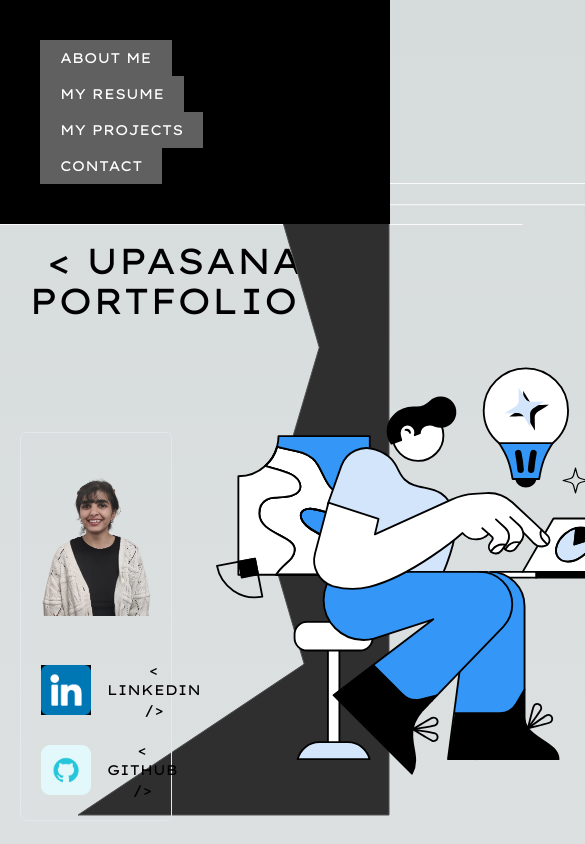
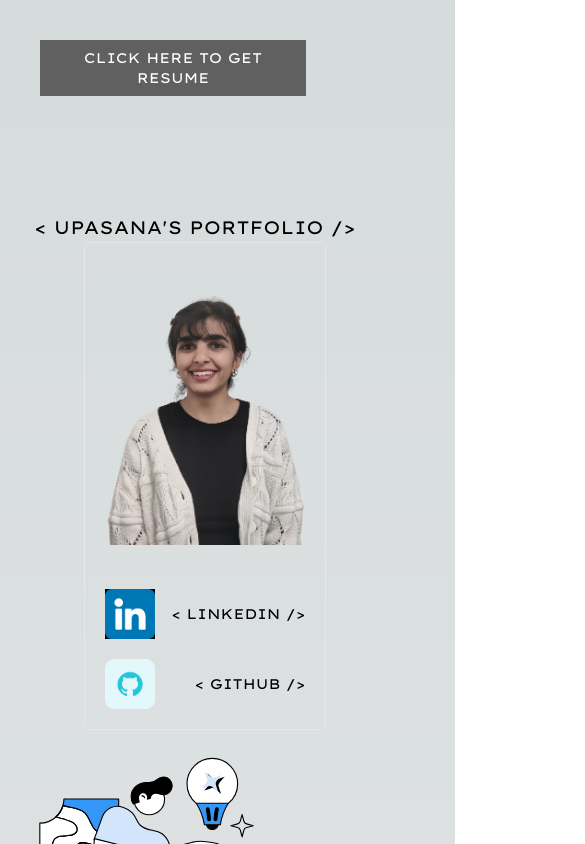
Before and after one commit to iamdealer02/portfolio, a Next.js app: page / in a window 390 px wide. Shown: the top 844 px of the page, 585 px wide, since content can reach past the window. Built offline with nearby package versions, Linux system fonts and the light colour scheme.

Commit message:
Responsiveness : Part 1

```diff
--- a/app/globals.css
+++ b/app/globals.css
@@ -48,3 +48,10 @@ body {
   opacity: 1;
   pointer-events: auto;
 }
+.studyAnimation{
+  width: 500px;
+  /* media query */
+  @media (max-width: 768px) {
+    width: 300px;
+  }
+}
--- a/components/shared/AboutMe.tsx
+++ b/components/shared/AboutMe.tsx
@@ -3,35 +3,35 @@ import React from 'react'
 
 const AboutMe = () => {
   return (
-    <div id='aboutMe'  className=' p-28 mt-40 mb-16 mx-auto '>
+    <div id='aboutMe'  className=' p-28 md:mt-40 mt-80 mb-16 mx-auto '>
       <div className='heading flex flex-row justify-center '>
         <div className=' font-limelight  text-4xl'>ABOUT ME</div>
           <Image src='/assets/aboutMe.png' width={100} height={10} alt='aboutme'/>
       </div>
       <div className='flex flex-col mx-auto mt-10 max-w-3xl'>
-        <div className='flex flex-col space-y-11'>
-          <div className='bg-blue-300 rounded-md text-black w-80 p-3 self-start'>
+        <div className='flex flex-col space-y-11 '>
+          <div className='bg-blue-300 rounded-md text-black md:w-80 w-60 p-3 self-start'>
             <p className='text-sm'>I am a 20 year old Computer Science student passionate about learning and innovation.</p>
             <div className='flex items-center mt-1'>
               <img className='w-4 h-4 rounded-full mr-1' src='/assets/user.jpg' alt='upasana'/>
               <div className='text-gray-500 text-xs'>Upasana Sharma</div>
             </div>
           </div>
-          <div className='bg-blue-300 rounded-md text-black w-80 p-3 self-end'>
+          <div className='bg-blue-300 rounded-md text-black md:w-80 w-60 p-3 self-end'>
             <p className='text-sm'>I am studying Computer Science in EPITA, France.</p>
             <div className='flex items-center mt-1'>
               <img className='w-4 h-4 rounded-full mr-1' src='/assets/user.jpg' alt='upasana'/>
               <div className='text-gray-500 text-xs'>Upasana Sharma</div>
             </div>
           </div>
-          <div className='bg-blue-300 rounded-md text-black w-80 p-3 self-start'>
+          <div className='bg-blue-300 rounded-md text-black md:w-80 w-60 p-3 self-start'>
             <p className='text-sm'>I am a Web Developer skilled in ReactJS, NextJS, NodeJS, Tailwind, Typescript, Javascript, Flask and many more.</p>
             <div className='flex items-center mt-1'>
               <img className='w-4 h-4 rounded-full mr-1' src='/assets/user.jpg' alt='upasana'/>
               <div className='text-gray-500 text-xs'>Upasana Sharma</div>
             </div>
           </div>
-          <div className='bg-blue-300 rounded-md text-black w-80 p-3 self-end'>
+          <div className='bg-blue-300 rounded-md text-black md:w-80 w-60 p-3 self-end'>
             <p className='text-sm'>I am a fast learner who is constantly learning new skills and building experience.</p>
             <div className='flex items-center mt-1'>
               <img className='w-4 h-4 rounded-full mr-1' src='/assets/user.jpg' alt='upasana'/>
--- a/components/shared/Contact.tsx
+++ b/components/shared/Contact.tsx
@@ -35,7 +35,7 @@ const Contact = () => {
     <div id='contactMe' className='mt-20 mb-16 mx-auto'>
         <div className='heading flex flex-col justify-center items-center'>
             <div className='font-limelight text-4xl'>GET IN TOUCH</div>
-            <div className='flex flex-row justify-center items-center'>
+            <div className='flex md:flex-row flex-col justify-center items-center'>
                 <Lottie
             animationData={animationData}
             className="mr-5 mb-0"
@@ -101,7 +101,7 @@ const Contact = () => {
 
         </div>
         <div className='flex flex-col justify-center items-center mt-10'>
-            <div className='project-desc font-lexend-giga flex-1'>
+            <div className='project-desc font-lexend-giga flex-1 p-1'>
             Feel free to reach out to me for any queries, collaborations, or just to say hi!
             </div>
             <div className='mail mt-4'>
--- a/components/shared/Links.tsx
+++ b/components/shared/Links.tsx
@@ -4,20 +4,21 @@ import Link from 'next/link'
 
 const Links = () => {
   return (
-    <div className='relative md:fixed links p-5 ml-5  border rounded-md border-solid border-white-100 flex flex-col justify-start items-end self-end w-fit'>
+    <div className='relative md:fixed links p-5 ml-5  border rounded-md border-solid border-white-100 flex flex-col justify-start self-center md:items-end md:self-end w-fit'>
             <div className='font-lexend-giga text-sm text-center mt-4 w-fit'>
 
                 <Image  src={'/assets/pfp.png'} className='mb-11' alt='Upasana' width={200} height={200}/>
                 <Link legacyBehavior href="https://www.linkedin.com/in/upasana-sharma-0387a8226/" passHref>
                     <a className='flex flex-row justify-between items-center' target="_blank" rel="noopener noreferrer">
                         <Image src='/assets/linkedin.png' className='mr-4' width={50} height={50} alt='links'/>
-                        {'< LINKEDIN />'}
+                        <div > {'< LINKEDIN />'}</div>
+
                     </a>
                 </Link>
                 <Link legacyBehavior href="https://github.com/iamdealer02" passHref>
                     <a className='flex flex-row justify-between items-center mt-5' target="_blank" rel="noopener noreferrer">
                         <Image src='/assets/github.png' className='mr-4' width={50} height={50} alt='links'/>
-                        {'< GITHUB />'}
+                        <div > {'< GITHUB />'}</div>
                     </a>
                 </Link>
 
--- a/components/shared/NavBar.tsx
+++ b/components/shared/NavBar.tsx
@@ -5,6 +5,11 @@ import {saveAs} from 'file-saver'
 
 const NavBar = () => {
   const [isFrozen, setIsFrozen] = useState(false);
+  const [hideLinks, setHideLinks] = useState(false);
+
+  const toggleLinks = () => {
+    setHideLinks(!hideLinks);
+  };
 
   const handleDownloadResume = () => {
     setIsFrozen(true);
@@ -30,10 +35,12 @@ const NavBar = () => {
 
 
   return (
+    <>
+<div  className=' hidden  md:flex flex-row md:fixed top-0 w-full justify-center items-center  z-10 '>
 
-<div  className=' flex flex-row fixed top-0 w-full justify-center items-center  z-10 '>
   <div className={`overlay ${isFrozen ? 'show' : ''}`}></div>
-  <div className='w-fit h-full bg-black p-10'>
+  <div className='w-fit flex flex-col  md:flex-row h-full bg-black p-10'>
+
   <Link to="aboutMe" smooth={true} duration={500}>
   <button  className='text-white bg-custom-gray mr-11  pr-5 pl-5 pt-2 pb-2  text-sm font-lexend-giga  hover:bg-gray-900 hover:scale-105 transition-transform'>ABOUT ME</button>
   </Link>
@@ -46,8 +53,12 @@ const NavBar = () => {
       <button className='text-white bg-custom-gray mr-11  pr-5 pl-5 pt-2 pb-2  text-sm font-lexend-giga  hover:bg-gray-900 hover:scale-105 transition-transform'> CONTACT</button>
     </Link>
   </div>
+</div>
 
-  </div>
+  {/* get my resume */}
+  <button onClick={handleDownloadResume} className= 'md:hidden text-white bg-custom-gray mr-11  pr-5 pl-5 pt-2 pb-2  text-sm font-lexend-giga  hover:bg-gray-900 hover:scale-105 transition-transform'>CLICK HERE TO GET RESUME</button>
+
+</>
   )
 }
 
--- a/components/shared/Welcome.tsx
+++ b/components/shared/Welcome.tsx
@@ -7,38 +7,37 @@ import Links from './Links';
 const Welcome = () => {
   return (
     <div className='h-screen '> {/* Added h-screen class to make the div match the screen height */}
-  <svg className='absolute top-0 right-0' width="314" height="850" viewBox="0 0 314 850" fill="none" xmlns="http://www.w3.org/2000/svg">
+  <svg className='hidden md:block  absolute top-0 right-0' width="314" height="850" viewBox="0 0 314 850" fill="none" xmlns="http://www.w3.org/2000/svg">
     <path d="M194.883 180.59L228.182 37.1305V1H313V37.1305V815H2L228.182 664.102L189.228 530.206L243.261 347.428L194.883 180.59Z" fill="#2F2F2F" stroke="#505050"/>
   </svg>
 
   {/* nav bar */}
-  <div className='flex flex-row justify-center items-center px-10 py-10'>
+  <div className=' mb-16 md:mb-0 flex flex-row justify-center items-center px-10 py-10'>
     <NavBar/>
   </div>
 
   <div className='flex flex-col justify-center items-center h-screen '>
     <div className='container mx-auto flex flex-col items-center'>
 
-        <svg width="886" height="42" viewBox="0 0 886 42" fill="none" xmlns="http://www.w3.org/2000/svg">
+        <svg width="886" className='md:block hidden' height="42" viewBox="0 0 886 42" fill="none" xmlns="http://www.w3.org/2000/svg">
         <line x1="-7.10211e-10" y1="41.5" x2="770.602" y2="41.5" stroke="#FAFAFA"/>
         <line x1="62.8278" y1="21.6613" x2="833.43" y2="21.6613" stroke="#FAFAFA"/>
         <line x1="115.398" y1="0.5" x2="886" y2="0.499999" stroke="#FAFAFA"/>
         </svg>
 
-        <div className='font-lexend-giga text-4xl text-center mt-4'>
+        <div className='font-lexend-giga md:text-4xl text-lg text-center md:mt-4 mt-0'>
         {'< UPASANA\'S PORTFOLIO />'}
         </div>
     </div>
-    <div className=' grid grid-flow-col grid-col-3 w-full'>
+    <div className=' md:grid md:grid-flow-col md:grid-col-3 flex flex-col w-full'>
 
         <Links/>
         {/* margin 0 auto */}
-    <div className=' my-0 mx-auto'>
+    <div className=' my-0 md:mx-auto md:w-fit w-44 '>
 
       <Lottie
           animationData={animationData}
-          className="mr-5 mb-0"
-          style={{ width: '500px' }}
+          className="mr-5 mb-0 studyAnimation"
           loop={true}
         />
     </div>
```
Also changed, not shown: components/shared/Projects.tsx (+10 -10 lines).
